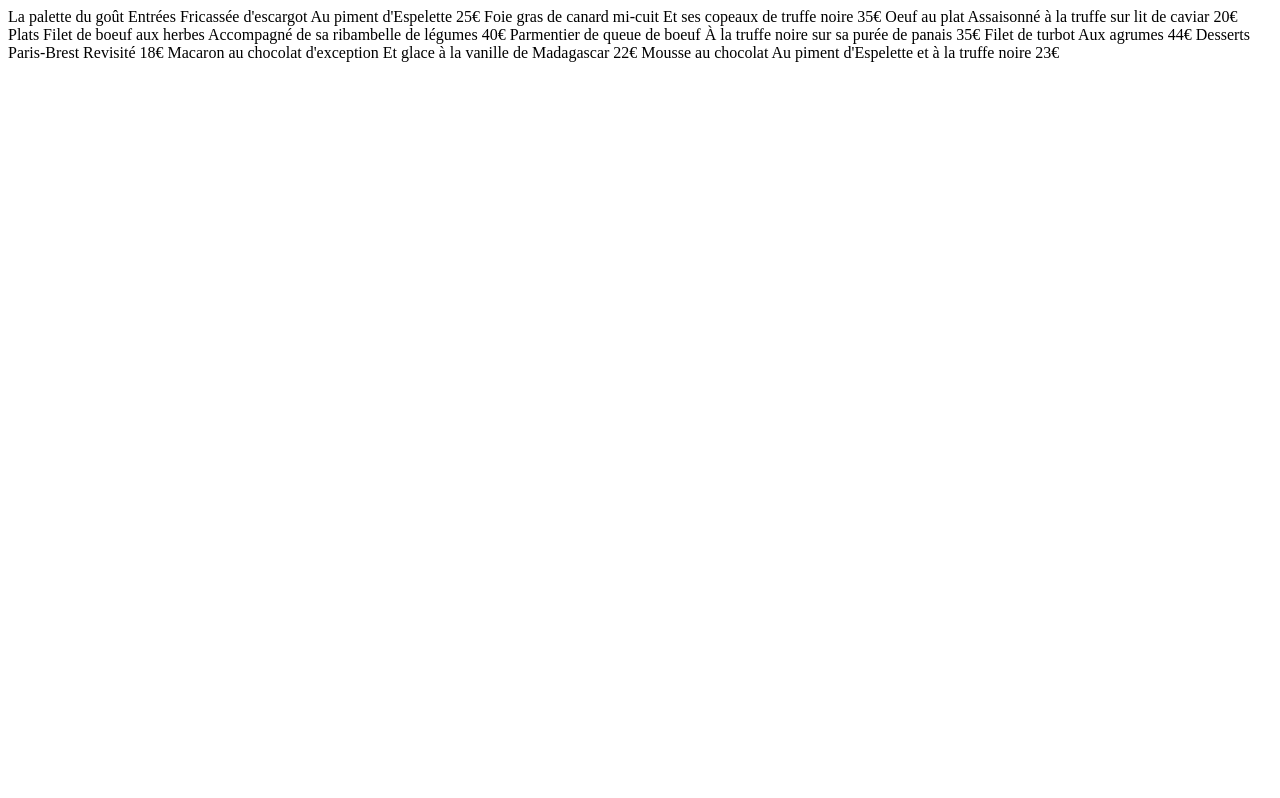
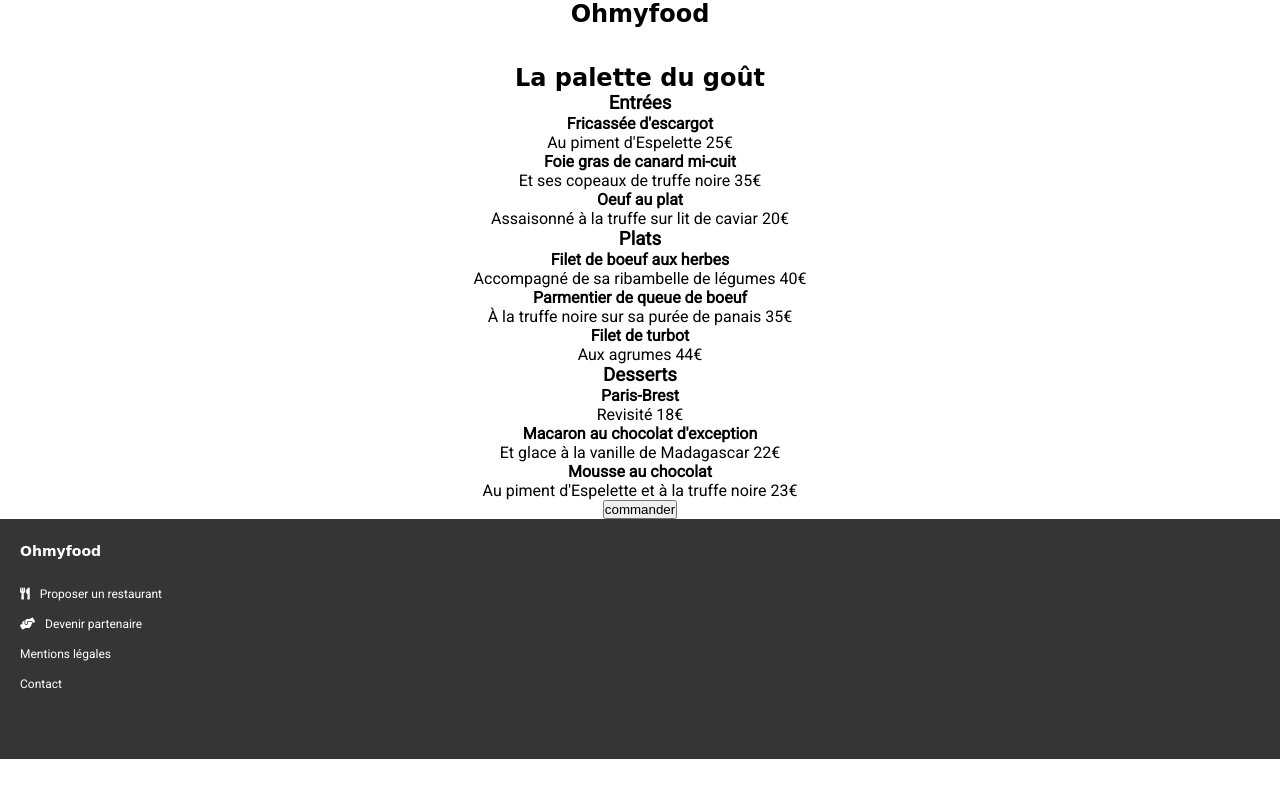
Before and after one commit to belemnite/OC-P3, a plain HTML site: page menu1.html in a window 1280 px wide. Drawn offline with Linux system fonts and the light colour scheme; a web font is replaced by a local one.

Commit message:
Début mise en page menus

```diff
--- a/menu1.html
+++ b/menu1.html
@@ -5,54 +5,65 @@
     <meta http-equiv="X-UA-Compatible" content="IE=edge">
     <meta name="viewport" content="width=device-width, initial-scale=1.0">
     <title>Document</title>
+    <link rel="stylesheet" href="./css/style.css">
+    <link rel="stylesheet" href="./fontawesome-free-5.15.4-web/css/all.min.css">
 </head>
 <body>
+    <header>
+        <h1 class="logo">Ohmyfood</h1>
+    </header>
+    <h2 class="logo">La palette du goût</h2>
 
-</body>
-</html>
+<h3>Entrées</h3>
 
-
-
-
-
-La palette du goût
-
-Entrées
-Fricassée d'escargot
+<h4>Fricassée d'escargot</h4>
 Au piment d'Espelette
 25€
 
-Foie gras de canard mi-cuit
+<h4>Foie gras de canard mi-cuit</h4>
 Et ses copeaux de truffe noire
 35€
 
-Oeuf au plat
+<h4>Oeuf au plat</h4>
 Assaisonné à la truffe sur lit de caviar
 20€
 
 
-Plats
-Filet de boeuf aux herbes
+<h3>Plats</h3>
+<h4>Filet de boeuf aux herbes</h4>
 Accompagné de sa ribambelle de légumes
 40€
 
-Parmentier de queue de boeuf
+<h4>Parmentier de queue de boeuf</h4>
 À la truffe noire sur sa purée de panais
 35€
 
-Filet de turbot
+<h4>Filet de turbot</h4>
 Aux agrumes
 44€
 
-Desserts
-Paris-Brest
+<h3>Desserts</h3>
+<h4>Paris-Brest</h4>
 Revisité
 18€
 
-Macaron au chocolat d'exception
+<h4>Macaron au chocolat d'exception </h4>
 Et glace à la vanille de Madagascar
 22€
 
-Mousse au chocolat
+<h4>Mousse au chocolat</h4>
 Au piment d'Espelette et à la truffe noire
 23€
+<button class="bouton">commander</button>
+
+    <footer>
+        <h3 class="logo">Ohmyfood</h3>
+        <ul>
+            <li><i class="fas fa-utensils"></i>Proposer un restaurant</li>
+            <li><i class="fas fa-hands-helping"></i></i>Devenir partenaire</li>
+            <li>Mentions légales</li>
+            <li>Contact</li>
+        </ul>
+    </footer>
+</body>
+</html>
```
Also changed, not shown: menu2.html (+22 -6 lines), menu3.html (+21 -7 lines), menu4.html (+22 -7 lines).
